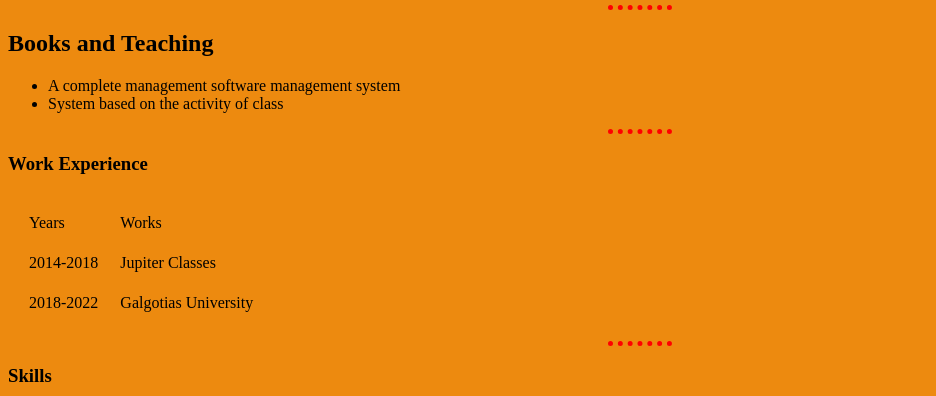
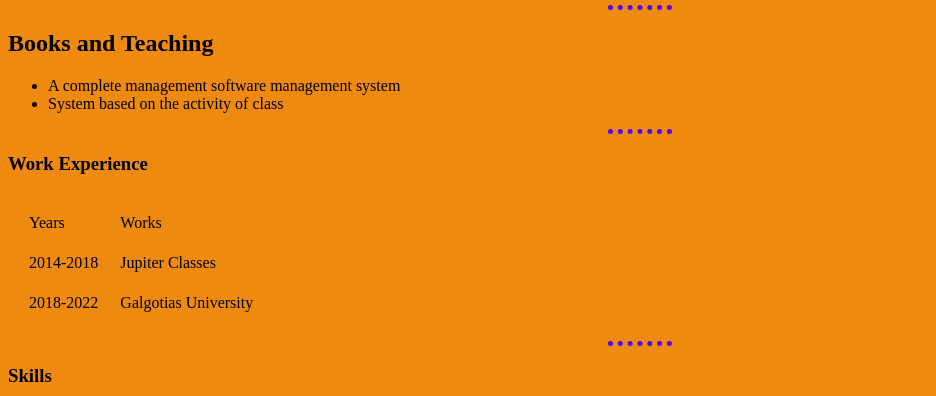
Before and after one commit to abhinavchy875/my-first-website, a plain HTML site: page index.html in a window 1280 px wide. Shown: the part 353-749 px from the top of the page, without its empty margins (0-936 px from the left). Drawn offline with Linux system fonts and the light colour scheme.

Commit message:
Update ak.css

```diff
--- a/css/ak.css
+++ b/css/ak.css
@@ -1,11 +1,11 @@
 
 body{
-    background-color:rgb(237, 138, 15)
+    background-color:rgb(237, 138, 15);
 }
 hr{
     border-style : none;
     border-top-style :dotted;
-    border-color :red;
+    border-color :rgb(81, 0, 255);
     border-width : 5px;
     width: 5%;
 }
```
